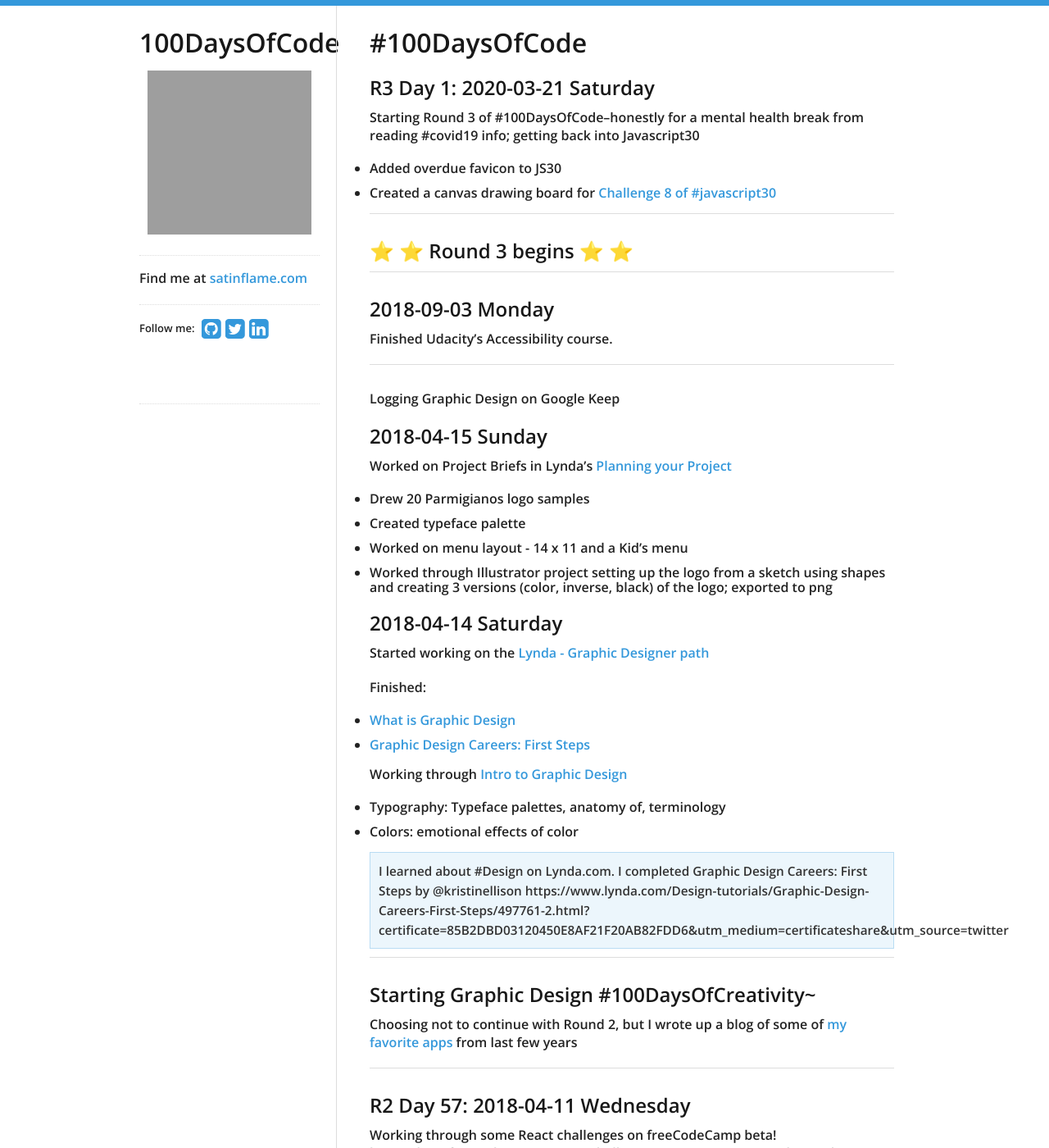
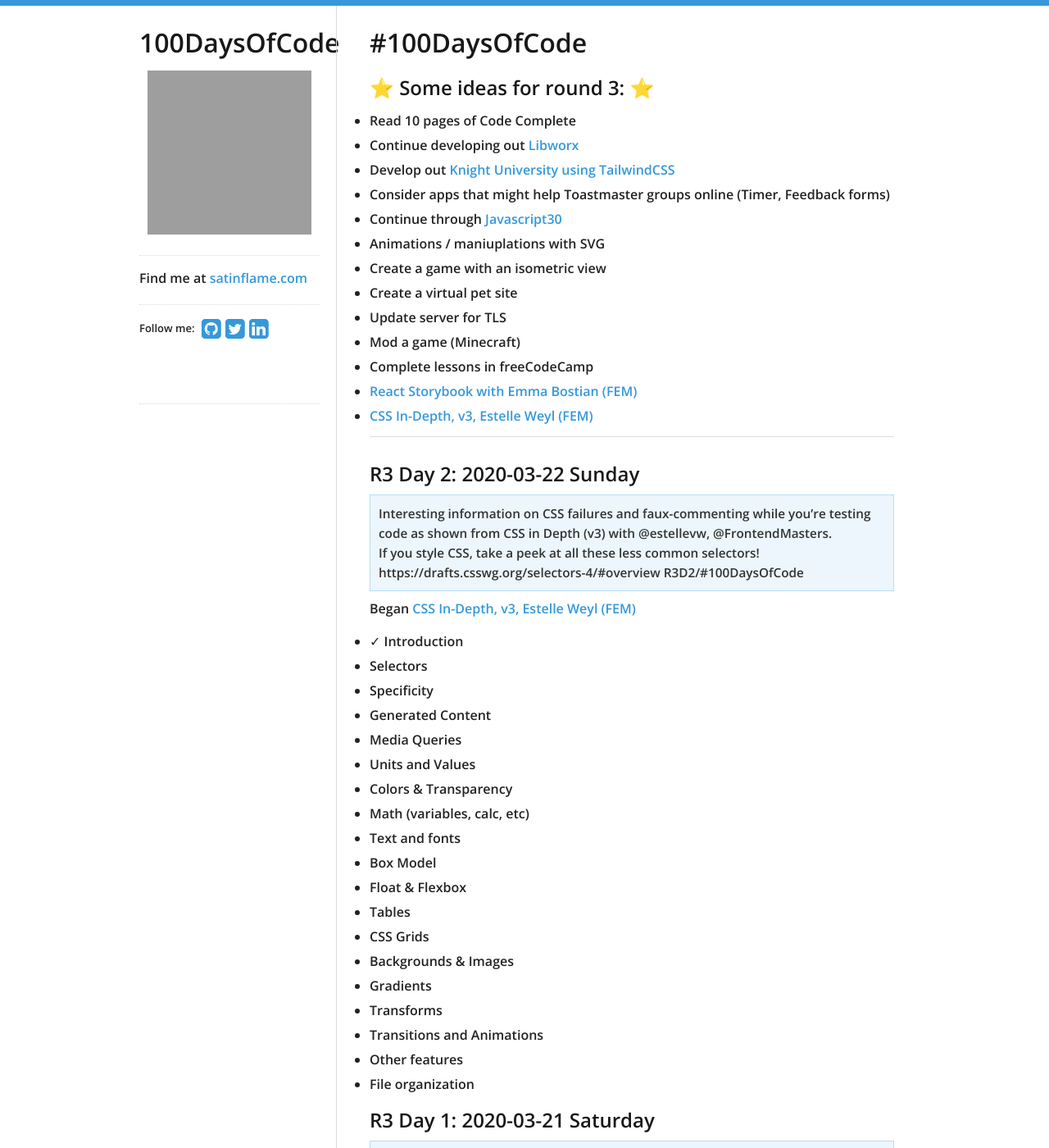
Before and after one commit to virtual/100daysofcode, a Jekyll site: the page built from index.md, in a window 1280 px wide and 1400 px high. Shown: the whole window at 82% size. Built offline with Jekyll 4.4.1, drawn with Linux system fonts in a browser that asks for light colours; nearby versions of some CDN libraries; our own code applies the rules of GitHub Pages for plain Markdown files; some of the changed text lies outside the part shown; grey boxes are pictures that could not be loaded.

Commit message:
R3D2 css in depth v3 with estelle

```diff
--- a/index.md
+++ b/index.md
@@ -1,6 +1,58 @@
 # #100DaysOfCode
 
+
+## ⭐ Some ideas for round 3: ⭐
+
+- Read 10 pages of Code Complete
+- Continue developing out [Libworx](https://github.com/virtual/libworx)
+- Develop out [Knight University using TailwindCSS](https://virtual.github.io/knightu/)
+- Consider apps that might help Toastmaster groups online (Timer, Feedback forms)
+- Continue through [Javascript30](https://javascript30.com/)
+- Animations / maniuplations with SVG
+- Create a game with an isometric view
+- Create a virtual pet site
+- Update server for TLS
+- Mod a game (Minecraft)
+- Complete lessons in freeCodeCamp
+- [React Storybook with Emma Bostian (FEM)](https://livestream.com/accounts/4894689/events/9027490/videos/202820134)
+- [CSS In-Depth, v3, Estelle Weyl (FEM)](https://frontendmasters.com/workshops/css-in-depth-v3/)
+
+----------
+
+## R3 Day 2: 2020-03-22 Sunday
+
+> Interesting information on CSS failures and faux-commenting while you're testing code as shown from CSS in Depth (v3) with
+@estellevw, @FrontendMasters.
+>
+> If you style CSS, take a peek at all these less common selectors! https://drafts.csswg.org/selectors-4/#overview R3D2/#100DaysOfCode
+
+Began [CSS In-Depth, v3, Estelle Weyl (FEM)](https://frontendmasters.com/workshops/css-in-depth-v3/)
+
+- ✓ Introduction
+- Selectors
+- Specificity
+- Generated Content
+- Media Queries
+- Units and Values
+- Colors & Transparency
+- Math (variables, calc, etc)
+- Text and fonts
+- Box Model
+- Float & Flexbox
+- Tables
+- CSS Grids
+- Backgrounds & Images
+- Gradients
+- Transforms
+- Transitions and Animations
+- Other features
+- File organization
+
 ## R3 Day 1: 2020-03-21 Saturday
+
+> Scrubbed my toaster, cleaned my knife set, cut my finger, and then decided maybe I should start #100daysofcode back up instead.
+>
+> Challenge 8/#javascript30--now enjoying this mindnumbingly fun canvas board I can now doodle on like it's 2002. R3D1 https://virtual-javascript30.herokuapp.com/08-canvas/index.html
 
 Starting Round 3 of #100DaysOfCode--honestly for a mental health break from reading #covid19 info; getting back into Javascript30
 
```
